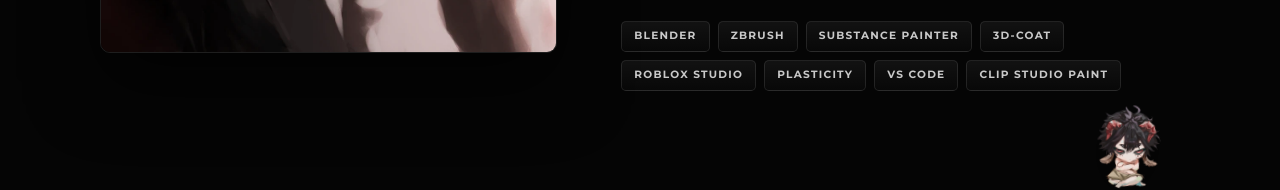
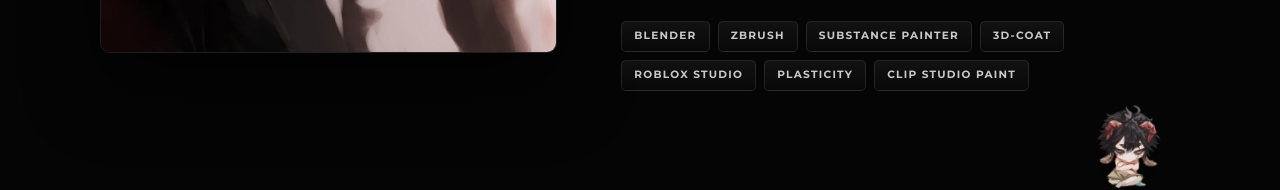
Before and after one commit to Vyrzou/Vyrzou, a plain HTML site: page index.html in a window 1280 px wide. Shown: the part 1467-1657 px from the top of the page. Drawn offline with Linux system fonts and the light colour scheme.

Commit message:
Remove VS Code from tools

```diff
--- a/index.html
+++ b/index.html
@@ -125,7 +125,7 @@
           </li>
         </ul>
         <ul class="chips" aria-label="Tools">
-          <li>Blender</li><li>ZBrush</li><li>Substance Painter</li><li>3D-Coat</li><li>Roblox Studio</li><li>Plasticity</li><li>VS Code</li><li>Clip Studio Paint</li>
+          <li>Blender</li><li>ZBrush</li><li>Substance Painter</li><li>3D-Coat</li><li>Roblox Studio</li><li>Plasticity</li><li>Clip Studio Paint</li>
         </ul>
         <img class="peek" src="oc/4.webp" alt="" width="1400" height="1288" loading="lazy">
         <span class="peek-pair" id="peek-pair" hidden>
```
